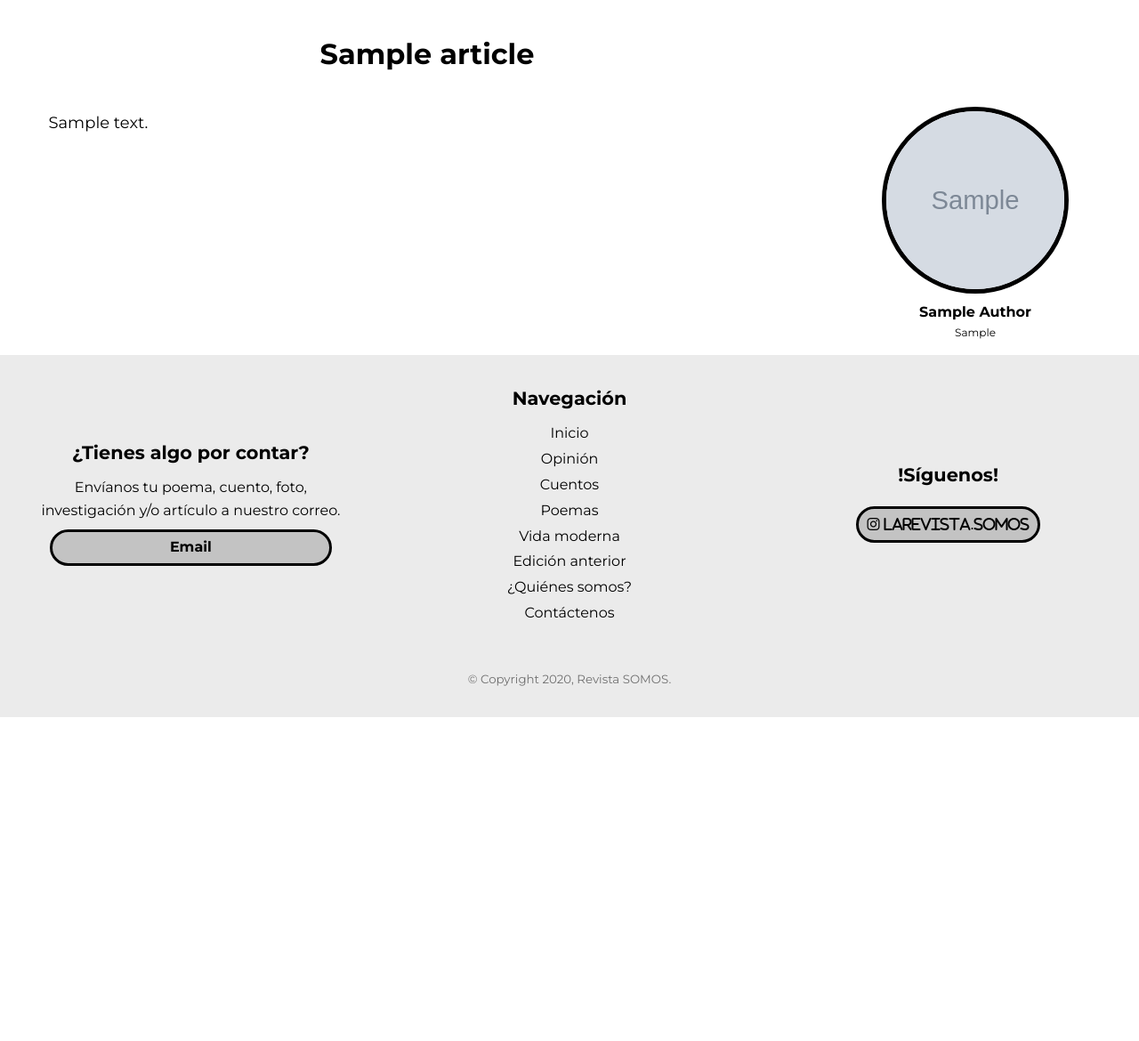
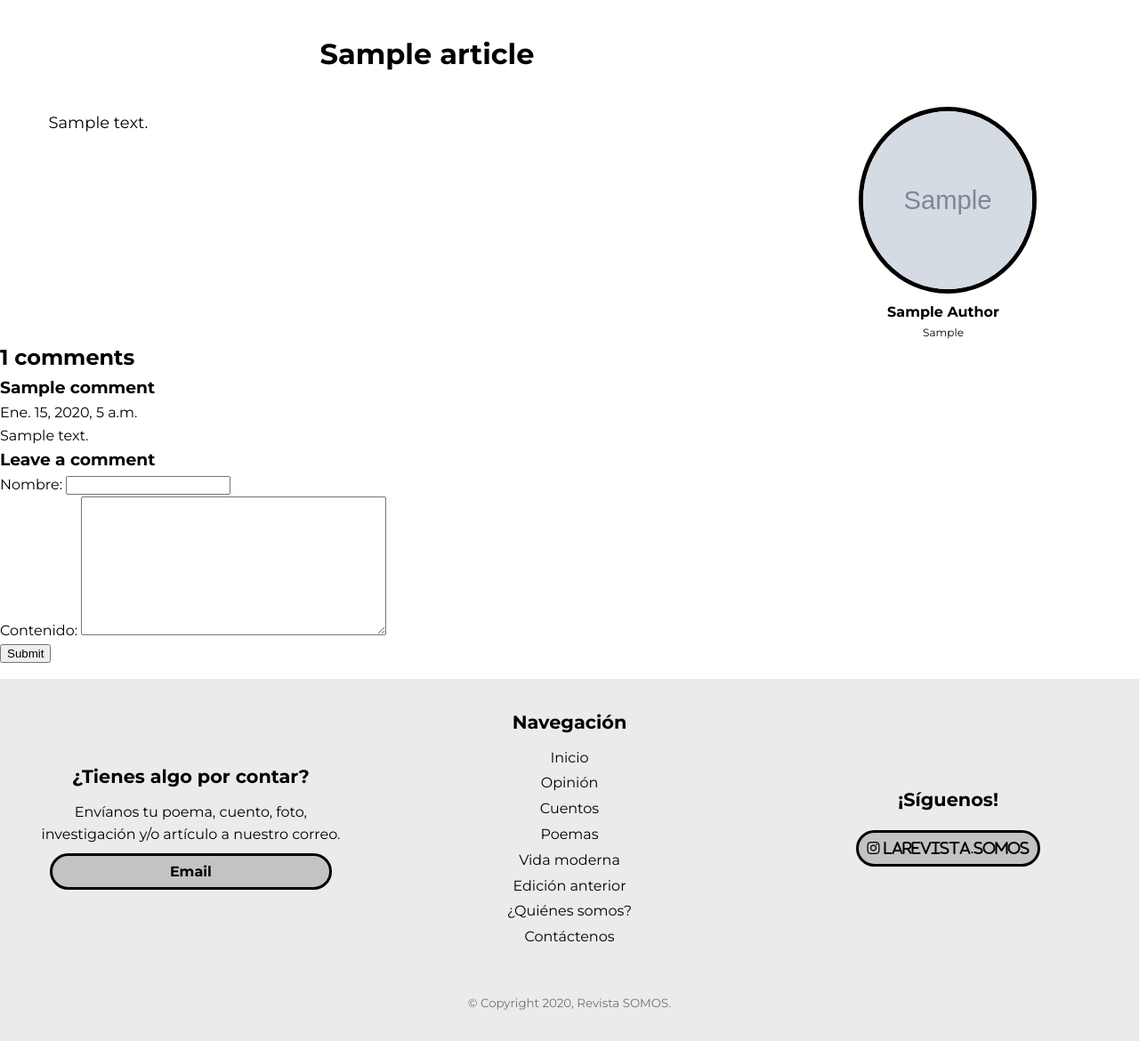
Before and after one commit to jbbenavidesr/larevistasomos, a Django app: template revista/templates/revista/article.html in a window 1280 px wide. Shown: the part 193-1363 px from the top of the page at 89% size. Before the commit the page ends 999 px from the top, so only its background shows below. Run offline with Django 3.2, Linux system fonts and the light colour scheme; the template is opened without the code that fills it: values that come from a table or form of the project are taken from there, others are empty; tables that the repository leaves empty hold one stand-in row (values such as "Sample post"); grey boxes marked "Sample" are stand-in pictures; parts of the project's set-up code (start-up, migrations or seed data) failed here and were passed over; some libraries are stand-ins or nearby versions.

Commit message:
Add comments to templates, refactor templates

```diff
--- a/revista/templates/revista/article.html
+++ b/revista/templates/revista/article.html
@@ -10,25 +10,15 @@
 
         <main class="content">
             <h2 class="content-title">{{ article.title }}</h2>
-            {% comment %} {% if article.img1 %}
-            <div class="img-container">
-                <img src="{{ article.img1.url }}" alt="" class="img-content-main image-full">
-            </div>
-            {% endif %}
-             {% endcomment %}
 
             <div class ="article-container">
                 {{ article.body_html | safe }}
             </div>
 
-            {% comment %} {% if article.img2 %}
-            <div class="img-container">
-                <img src="{{ article.img2.url }}" alt="" class="img-content-main image-full">
-            </div>
-            {% endif %} {% endcomment %}
+        </main>
+{% endblock %}
 
-        </main>
-
+{% block sidebar %}
     <aside role="author" class="author">
         <div class="container container-author">
             <img src="{{ article.author.photo.url }}" alt="" class="author-image">
@@ -36,35 +26,8 @@
             <p class="author-school">{{ article.author.school }}</p>
         </div>
     </aside>
+{% endblock  %}
 
-        {% comment %} <div class="col-md-8 card mb-4 mt-3">
-            <div class="card-body">
-                <!-- comments -->
-                <h2>{{ comments.count }} comments</h2>
-
-                {% for comment in comments %}
-                <div class="comments" style="padding: 10px;">
-                    <p class="font-weight-bold">
-                        {{ comment.name }}
-                        <span class="text-muted fontweight-normal">
-                            {{ comment.created_on }}
-                        </span>
-                        {{ comment.body | markdown | safe }}
-                    </p>
-                </div>
-                {% endfor %}
-            </div>
-        </div>
-        <div class="col-md-8 card mb-4 mt-3">
-            <div class="card-body">
-                <h3>Leave a comment</h3>
-                <form method="post" style="margin-top: 1.3em;">
-                    {% csrf_token %}
-                    {{ comment_form.as_p }}
-                    <button type="submit" class="">Submit</button>
-                </form>
-
-            </div>
-        </div> {% endcomment %}
-
-{% endblock content %}
+{% block extra_content %}
+    {% include 'revista/comments.html' %}
+{% endblock  %}
--- /dev/null
+++ b/revista/templates/revista/comments.html
@@ -0,0 +1,33 @@
+{% load markdown_extras %}
+
+<div class="">
+    <div class="">
+        <!-- comments -->
+        <h2>{{ comments.count }} comments</h2>
+
+        {% for comment in comments %}
+        <div class="comments">
+            <div class="">
+                <h3>{{ comment.name }}</h3>
+                <span class="">
+                    {{ comment.created_on }}
+                </span>
+                <div>
+                    {{ comment.body | markdown | safe }}
+                </div>
+            </div>
+        </div>
+        {% endfor %}
+    </div>
+</div>
+<div class="">
+    <div class="">
+        <h3>Leave a comment</h3>
+        <form method="post">
+            {% csrf_token %}
+            {{ comment_form.as_p }}
+            <button type="submit" class="">Submit</button>
+        </form>
+
+    </div>
+</div>
--- a/revista/templates/revista/index.html
+++ b/revista/templates/revista/index.html
@@ -12,7 +12,7 @@
                 <p class="article-body">
                     {{ post.description | markdown | safe }}
                 </p>
-                <a href="{% url 'revista:article_detail' post.slug %}" class="article-read-more">Leer más...</a>
+                <a href="{% url 'revista:article_detail' post.category.slug post.slug %}" class="article-read-more">Leer más...</a>
             </div>
             <div class="article-recent-secondary">
                 {% if post.images.all %}
--- a/revista/urls.py
+++ b/revista/urls.py
@@ -5,7 +5,7 @@ from . import views
 app_name = "revista"
 
 urlpatterns = [
-    path('', views.index.as_view(), name='home'),
-    path('<slug:category>/', views.category_list.as_view(), name='category'),
+    path('', views.Index.as_view(), name='home'),
+    path('<slug:category>/', views.CategoryList.as_view(), name='category'),
     path('<slug:category>/<slug:slug>/', views.article_detail, name = 'article_detail'),
 ]
--- a/revista/views.py
+++ b/revista/views.py
@@ -8,11 +8,11 @@ from .forms import CommentForm
 # def index(request):
 #     return render(request, 'revista/index.html')
 
-class index(generic.ListView):
+class Index(generic.ListView):
     queryset = Article.objects.all()
     template_name = 'revista/index.html'
 
-class category_list(generic.ListView):
+class CategoryList(generic.ListView):
     template_name = 'revista/index.html'
 
     def get_queryset(self):
--- a/templates/base.html
+++ b/templates/base.html
@@ -60,10 +60,16 @@
     {% block content %}
     {% endblock %}
 
-    {% block sidebar %}
-    {% endblock %}
 
+        <aside class= "sidebar">
+            {% block sidebar %}
+                {% include 'sidebar.html' %}
+            {% endblock %}
+        </aside>
     </div>
+
+    {% block extra_content %}
+    {% endblock  %}
 
     <footer>
         <div class="container container-flex container-footer">
@@ -91,7 +97,7 @@
             </nav>
             {% endblock  %}
             <div class="social-media">
-                <h3 class="social-title">!Síguenos!</h3>
+                <h3 class="social-title">¡Síguenos!</h3>
                 <a href="http://www.instagram.com/larevista.somos" target="_blank" rel="noopener noreferrer">
                     <i class="fab fa-instagram">
                         larevista.somos</i></a>
```
Also changed, not shown: templates/sidebar.html (added, +11 -0 lines). Lines whose indentation alone changed are shown as unchanged.
